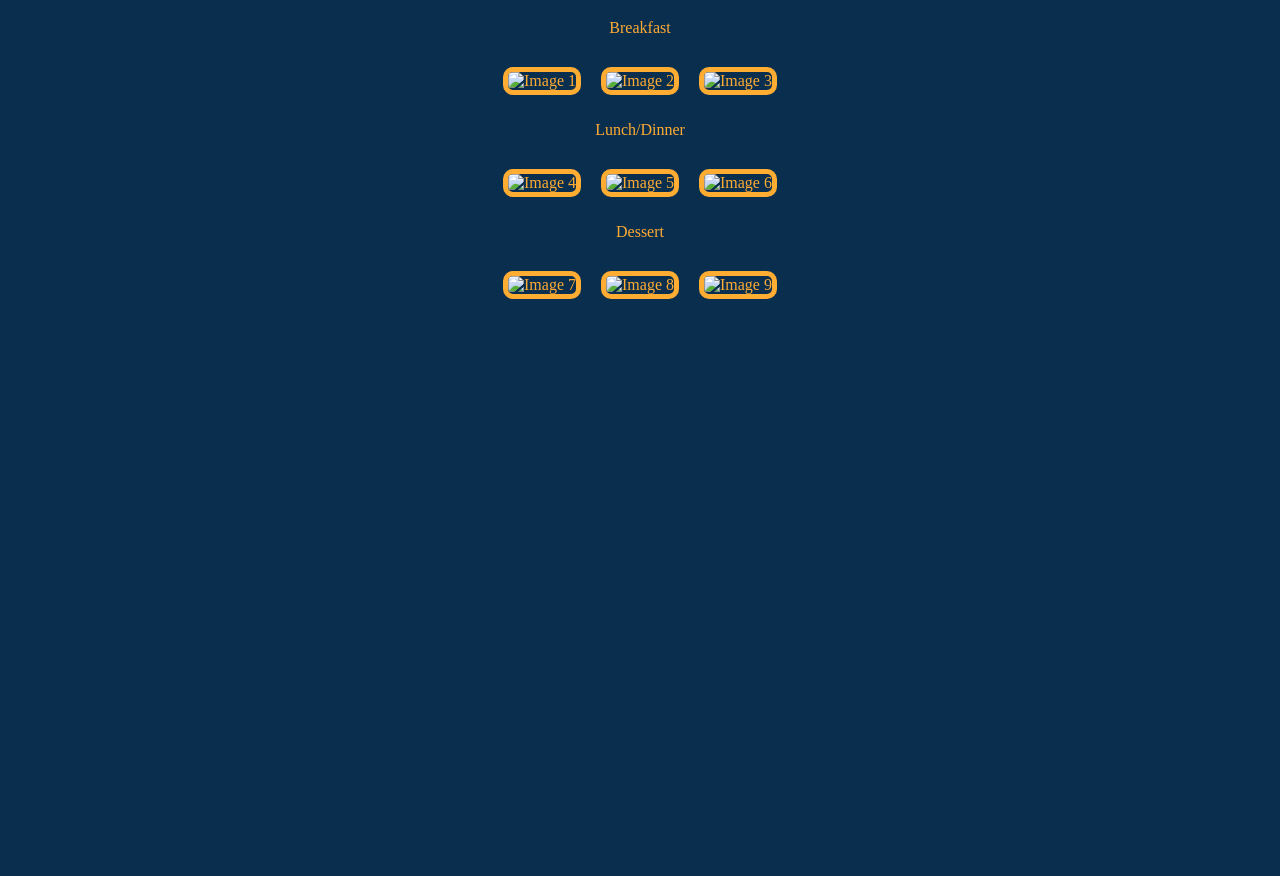
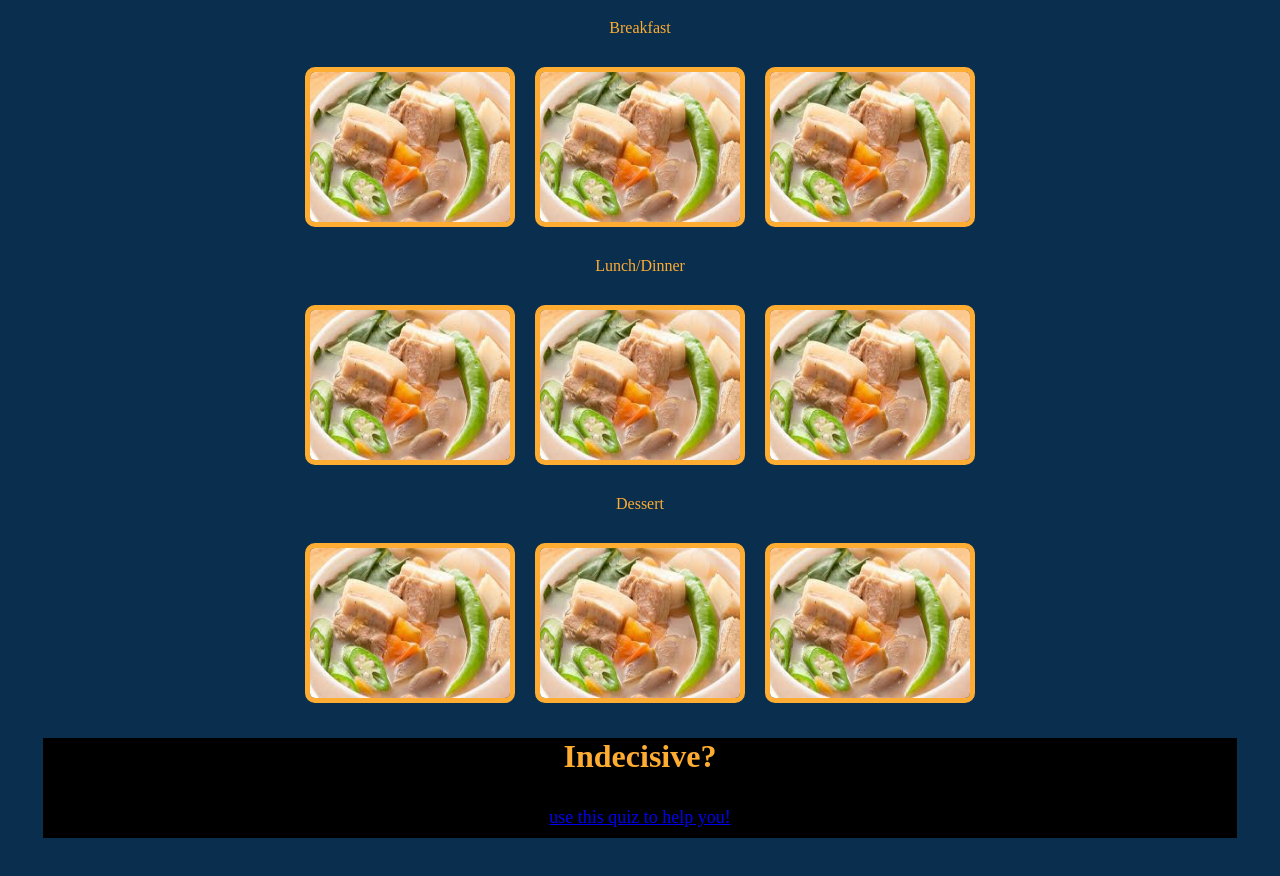
Before and after one commit to NoelleAlt/CSS313, a plain HTML site: page KUSINELLA/kusinella.html in a window 1280 px wide. Shown: the part 94-970 px from the top of the page. Before the commit the page ends 800 px from the top, so only its background shows below. Drawn offline with Linux system fonts and the light colour scheme.

Commit message:
Add files via upload

```diff
--- a/KUSINELLA/kusinella.html
+++ b/KUSINELLA/kusinella.html
@@ -12,26 +12,33 @@
 
 
 <div class="row">
-    <a href="https://example1.com"><img src="image1.jpg" alt="Image 1"></a>
-    <a href="https://example2.com"><img src="image2.jpg" alt="Image 2"></a>
-    <a href="https://example3.com"><img src="image3.jpg" alt="Image 3"></a>
+    <a href="kusinella_recipe.html"><img src="img/sinigang1.png" alt="Image 1"></a>
+    <a href="kusinella_recipe.html"><img src="img/sinigang1.png" alt="Image 1"></a>
+    <a href="kusinella_recipe.html"><img src="img/sinigang1.png" alt="Image 1"></a>
 </div>
 
 <p> Lunch/Dinner </p>
 
 <div class="row">
-    <a href="https://example4.com"><img src="image4.jpg" alt="Image 4"></a>
-    <a href="https://example5.com"><img src="image5.jpg" alt="Image 5"></a>
-    <a href="https://example6.com"><img src="image6.jpg" alt="Image 6"></a>
+    <a href="kusinella_recipe.html"><img src="img/sinigang1.png" alt="Image 1"></a>
+    <a href="kusinella_recipe.html"><img src="img/sinigang1.png" alt="Image 1"></a>
+    <a href="kusinella_recipe.html"><img src="img/sinigang1.png" alt="Image 1"></a>
 </div>
 
 <p> Dessert </p>
 
 <div class="row">
-    <a href="https://example1.com"><img src="image7.jpg" alt="Image 7"></a>
-    <a href="https://example2.com"><img src="image8.jpg" alt="Image 8"></a>
-    <a href="https://example3.com"><img src="image9.jpg" alt="Image 9"></a>
+    <a href="kusinella_recipe.html"><img src="img/sinigang1.png" alt="Image 1"></a>
+    <a href="kusinella_recipe.html"><img src="img/sinigang1.png" alt="Image 1"></a>
+    <a href="kusinella_recipe.html"><img src="img/sinigang1.png" alt="Image 1"></a>
 </div>
 
 </body>
+
+<footer>
+        <div class="x">
+    <h1>Indecisive?</h1>
+    <p><a href="testing.html">use this quiz to help you!</a></p>
+        </div>
+</footer>
 </html>
--- a/KUSINELLA/styles.css
+++ b/KUSINELLA/styles.css
@@ -18,6 +18,7 @@ body {
 .x {
   background: black;
   margin: 0px 10px;
+  color: #ffac33;
 }
 .x > p {
   padding: 10px 10px;
```
Also changed, not shown: KUSINELLA/breakfast.html (added, +36 -0 lines), KUSINELLA/kusinella_recipe.html (+8 -6 lines), KUSINELLA/testing.html (added, +36 -0 lines).
